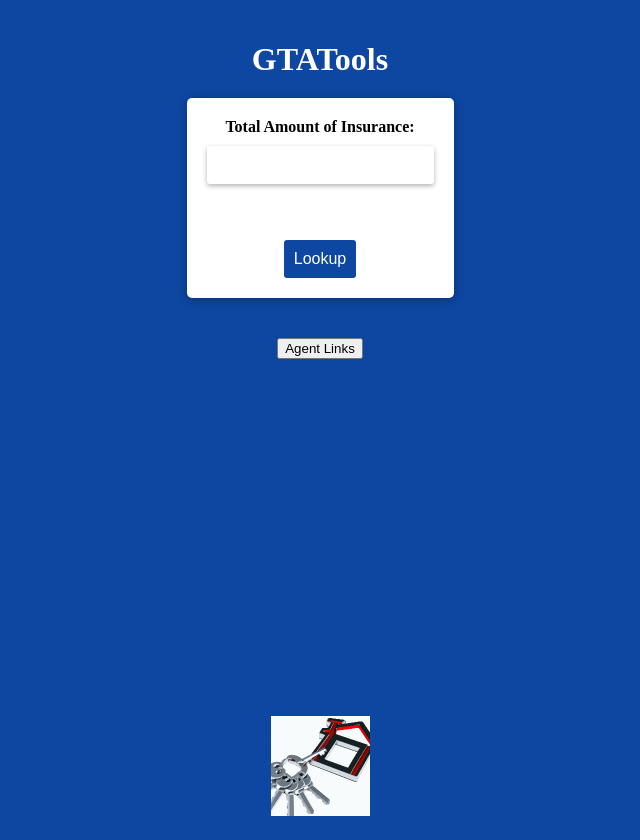
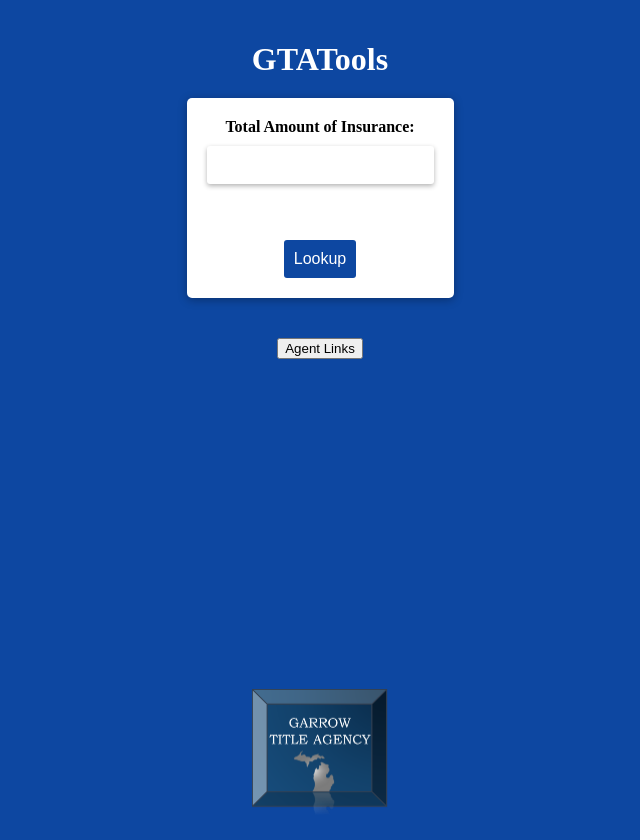
Before and after one commit to radarxtech/gtatools, a website: page index.html in a window 1280 px wide. Shown: the whole page, without its empty margins (320-960 px from the left). Drawn offline with Linux system fonts and the light colour scheme.

Commit message:
Update index.html

```diff
--- a/index.html
+++ b/index.html
@@ -22,7 +22,7 @@
 </div>
 
       <div class="logo-container">
-        <img src="gta.png" alt="GTATools Logo">
+        <img src="Garrow__Title.png" alt="GTATools Logo">
       </div>
     </div>
     <script src="script.js"></script>
```
